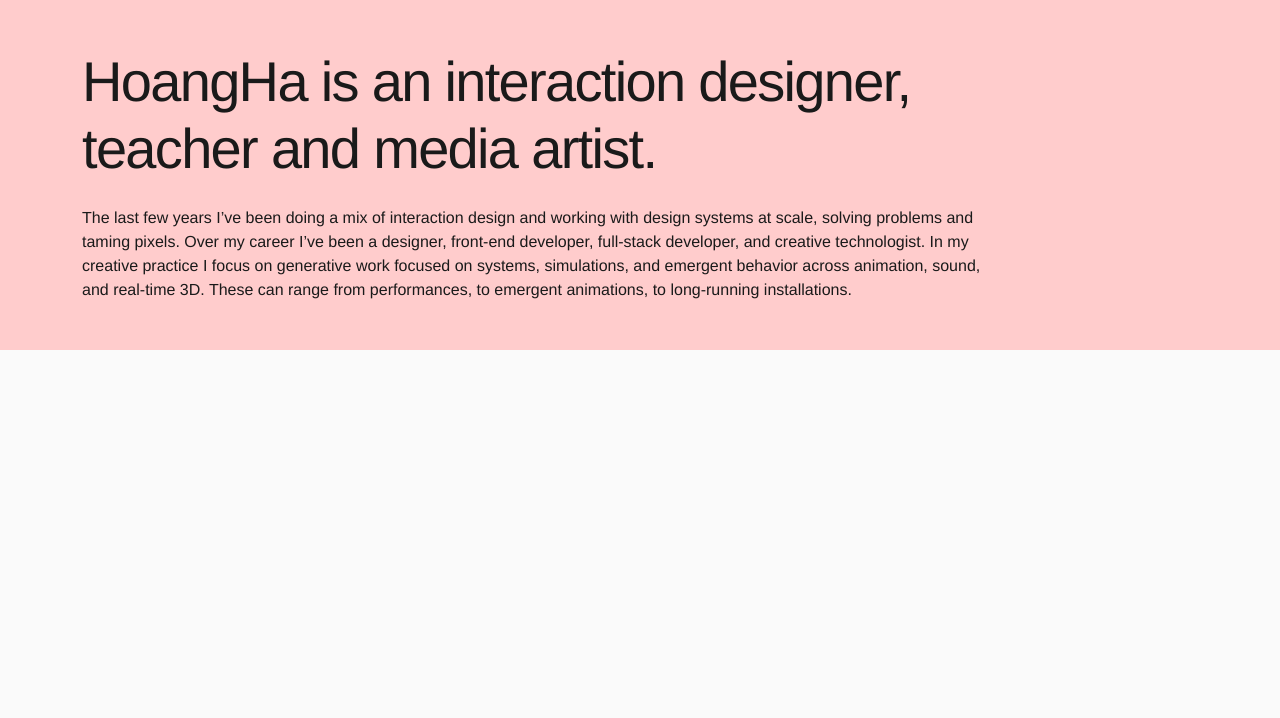
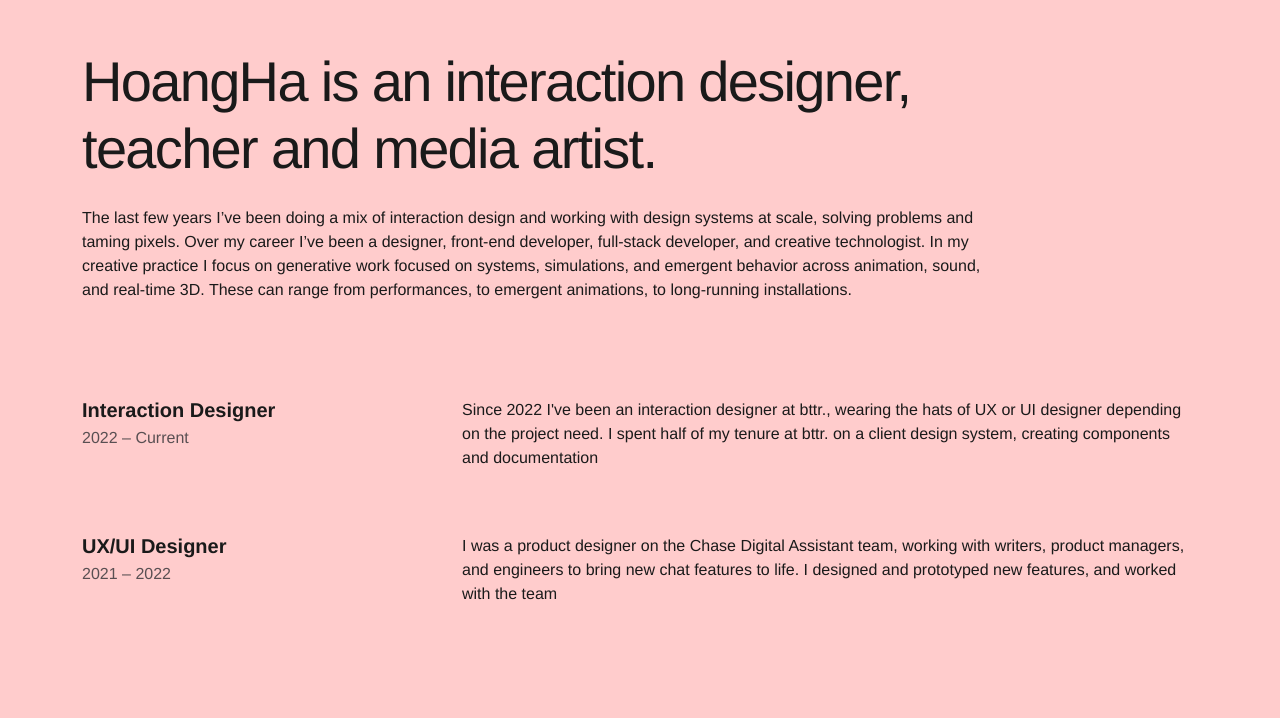
Before and after one commit to hoanghalmao1912-cmd/session_02_bootstrap, a plain HTML site: page projects/portfolio_bootstrap/index.html in a window 1280 px wide. Shown: the part 496-1214 px from the top of the page. Before the commit the page ends 846 px from the top, so only its background shows below. Drawn offline with nearby package versions, Linux system fonts and the light colour scheme.

Commit message:
[FEATURE] Add experimence section

```diff
--- a/projects/portfolio_bootstrap/index.html
+++ b/projects/portfolio_bootstrap/index.html
@@ -75,6 +75,43 @@
         </div>
       </div>
     </header>
+
+    <section
+      class="container-fluid py-5"
+      style="background-color: #ffcccc !important"
+    >
+      <div class="container">
+        <div class="row mb-5">
+          <div class="col-md-4 mb-3 mb-md-0">
+            <h3 class="fs-5 experience-title mb-1">Interaction Designer</h3>
+            <p class="text-muted mb-0">2022 – Current</p>
+          </div>
+          <div class="col-md-8">
+            <p>
+              Since 2022 I've been an interaction designer at bttr., wearing the
+              hats of UX or UI designer depending on the project need. I spent
+              half of my tenure at bttr. on a client design system, creating
+              components and documentation
+            </p>
+          </div>
+        </div>
+
+        <div class="row mb-5">
+          <div class="col-md-4 mb-3 mb-md-0">
+            <h3 class="fs-5 experience-title mb-1">UX/UI Designer</h3>
+            <p class="text-muted mb-0">2021 – 2022</p>
+          </div>
+          <div class="col-md-8">
+            <p>
+              I was a product designer on the Chase Digital Assistant team,
+              working with writers, product managers, and engineers to bring new
+              chat features to life. I designed and prototyped new features, and
+              worked with the team
+            </p>
+          </div>
+        </div>
+      </div>
+    </section>
     <script src="https://cdn.jsdelivr.net/npm/bootstrap@5.3.2/dist/js/bootstrap.bundle.min.js"></script>
   </body>
 </html>
```
